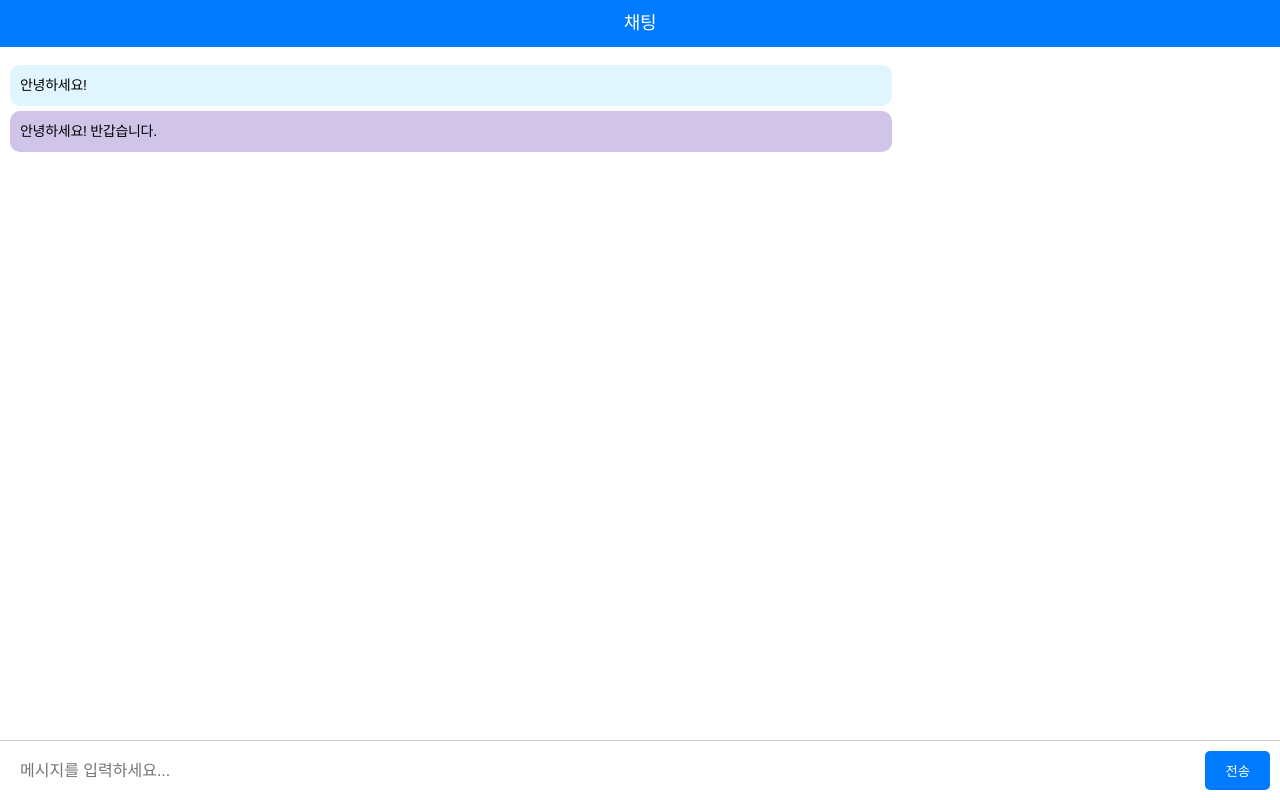
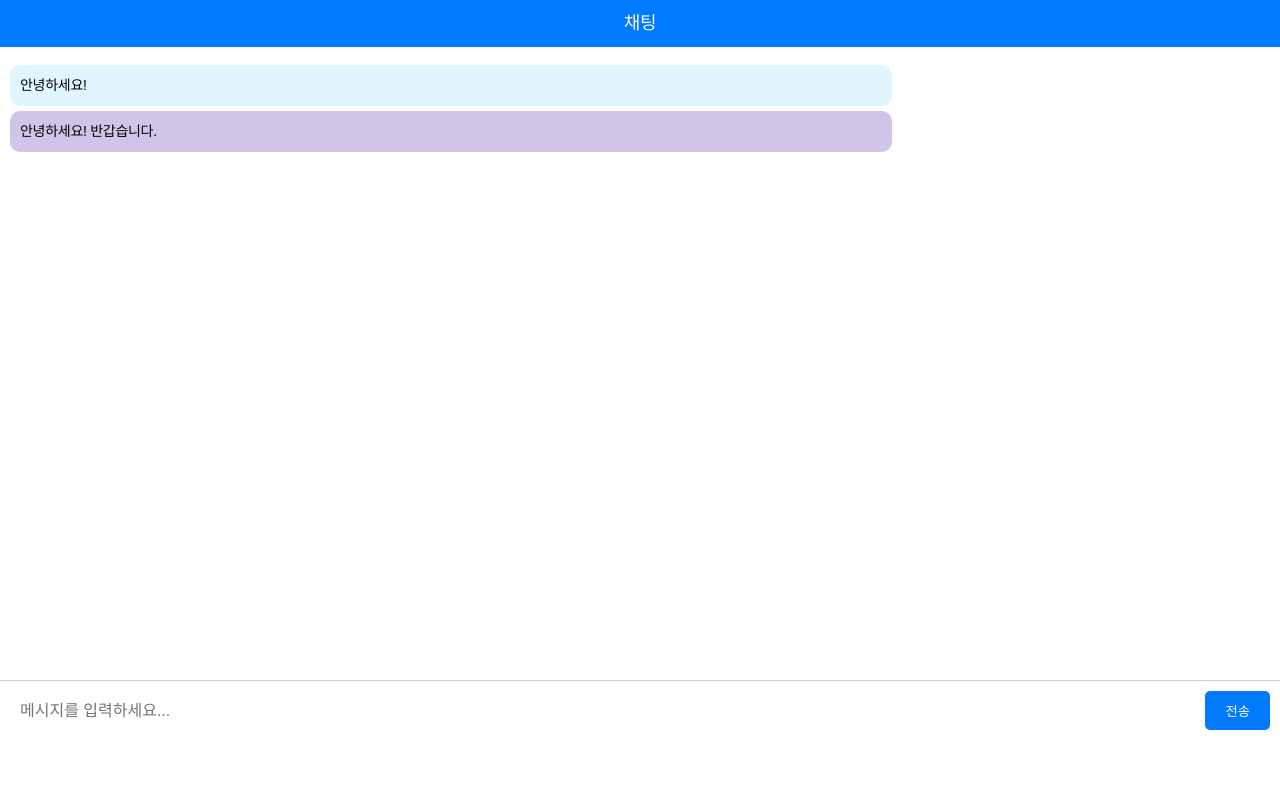
Before and after one commit to preyerp/icycle, a React (Create React App) app: page / in a window 1280 px wide. Built offline with nearby package versions, Linux system fonts and the light colour scheme; no server answers; a web font is replaced by a local one.

Commit message:
채팅페이지 테스트2

```diff
--- a/public/index.html
+++ b/public/index.html
@@ -11,12 +11,14 @@
       }
     </style>
     <meta charset="utf-8" />
+
     <link rel="icon" href="%PUBLIC_URL%/icycle_logo_512.png" />
     <link rel="stylesheet" href="https://fonts.googleapis.com/css2?family=Material+Symbols+Outlined:opsz,wght,FILL,GRAD@20..48,100..700,0..1,-50..200" />
 
     <link rel="stylesheet" as="style" crossorigin href="https://cdn.jsdelivr.net/gh/orioncactus/pretendard@v1.3.9/dist/web/variable/pretendardvariable.min.css" />
 
-    <meta name="viewport" content="width=device-width, initial-scale=1, maximum-scale=1, user-scalable=no" />
+
+    <meta name="viewport" content="width=device-width, initial-scale=1, maximum-scale=1, user-scalable=no, viewport-fit=cover" />
     <meta name="theme-color" content="#000000" />
     <meta
       name="description"
--- a/src/component/page/TestChat.jsx
+++ b/src/component/page/TestChat.jsx
@@ -1,10 +1,14 @@
-import React, { useState } from 'react';
+import React, { useState, useEffect, useRef } from 'react';
 import styled from 'styled-components';
 
 const ChatContainer = styled.div`
   display: flex;
   flex-direction: column;
   height: 100vh;
+  max-height: 100vh;
+  overflow: hidden;
+  padding-top: 50px; /* Header height */
+  padding-bottom: 60px; /* Input form height */
 `;
 
 const Header = styled.div`
@@ -21,8 +25,6 @@ const Header = styled.div`
 
 const MessageList = styled.div`
   flex: 1;
-  margin-top: 50px; /* Header height */
-  margin-bottom: 60px; /* Input form height */
   overflow-y: auto;
   padding: 10px;
 `;
@@ -38,9 +40,8 @@ const Message = styled.div`
 `;
 
 const InputForm = styled.form`
-  position: fixed;
+  position: sticky;
   bottom: 0;
-  width: 100%;
   display: flex;
   background-color: white;
   border-top: 1px solid #ccc;
@@ -80,6 +81,20 @@ function TestChat() {
     { id: 2, text: '안녕하세요! 반갑습니다.', sender: 'me' },
   ]);
   const [input, setInput] = useState('');
+  const inputRef = useRef(null);
+
+  useEffect(() => {
+    // 입력 폼에 포커스 시 자동 스크롤 방지
+    const preventScroll = (e) => {
+      if (inputRef.current && document.activeElement === inputRef.current) {
+        e.preventDefault();
+      }
+    };
+    document.addEventListener('touchmove', preventScroll, { passive: false });
+    return () => {
+      document.removeEventListener('touchmove', preventScroll);
+    };
+  }, []);
 
   const handleSubmit = (e) => {
     e.preventDefault();
@@ -101,6 +116,7 @@ function TestChat() {
       </MessageList>
       <InputForm onSubmit={handleSubmit}>
         <Input
+          ref={inputRef}
           type="text"
           value={input}
           onChange={(e) => setInput(e.target.value)}
```
